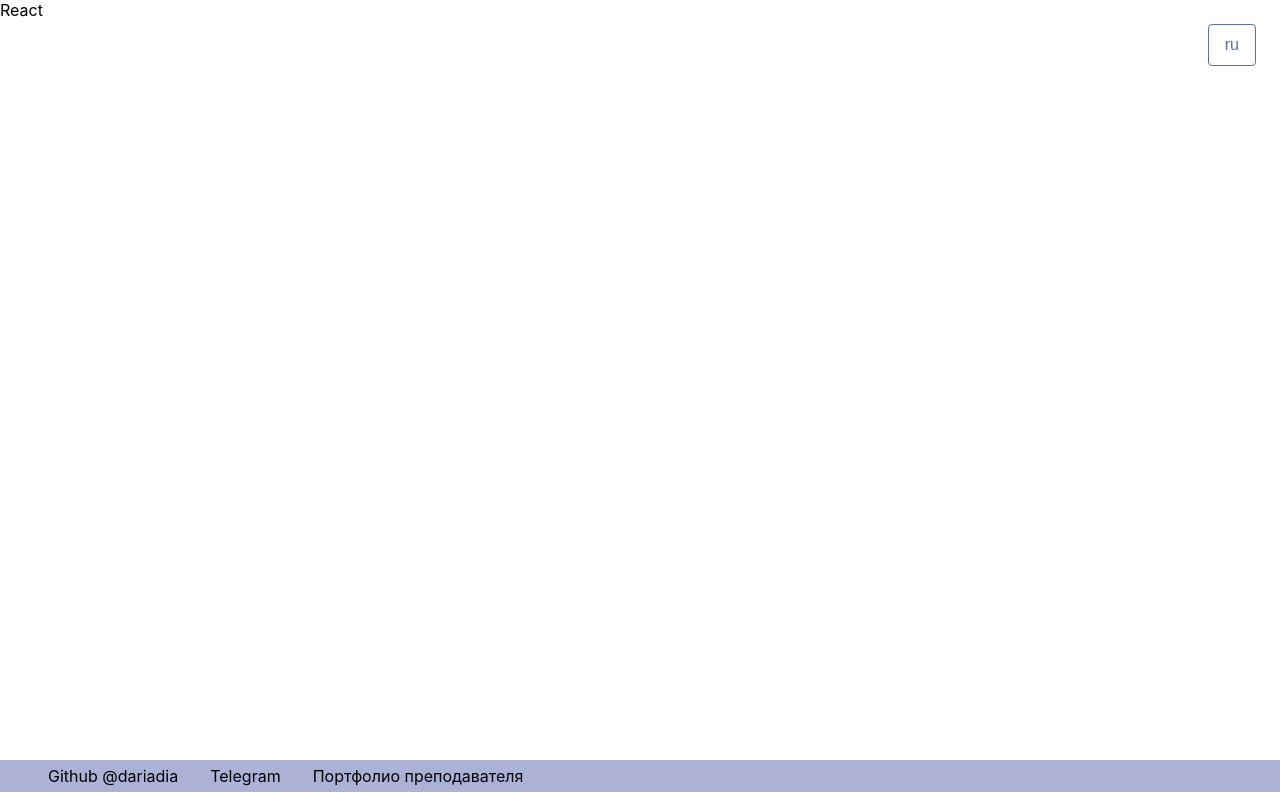
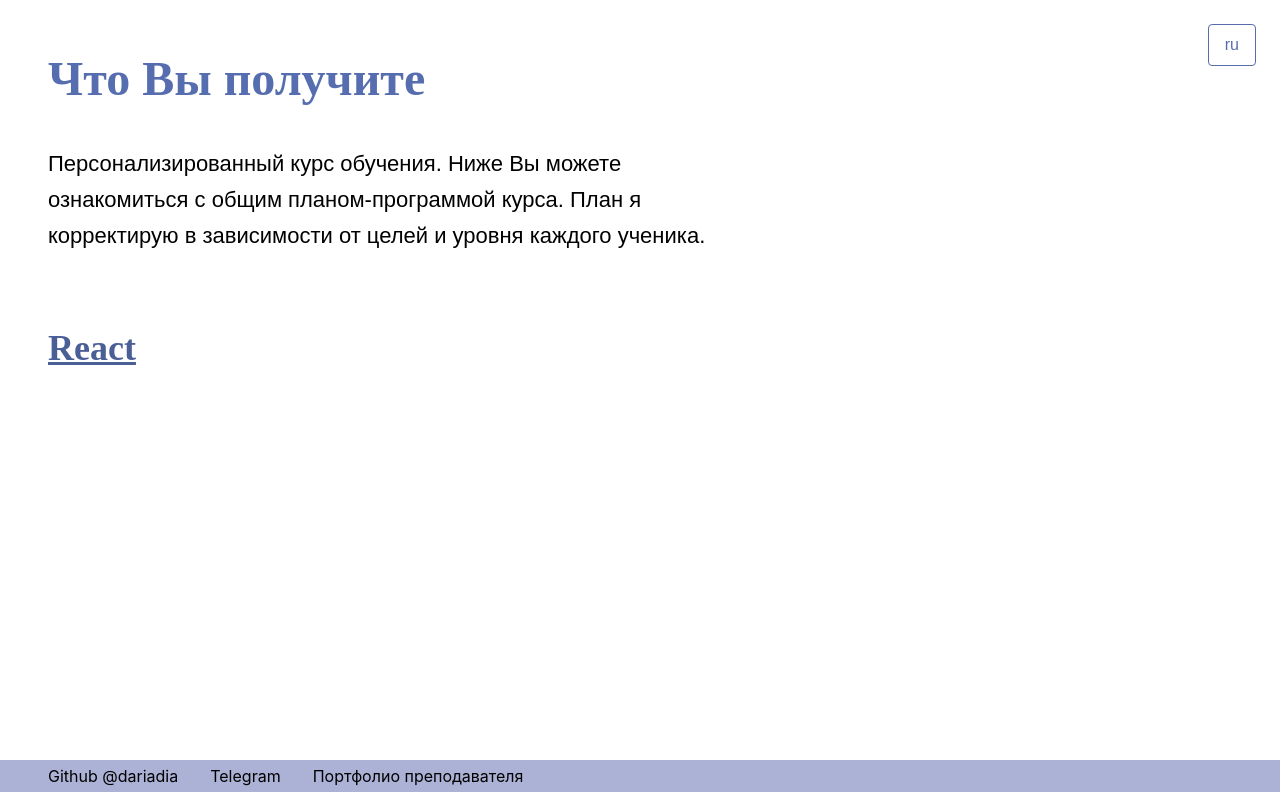
Before and after one commit to dariadia/frontend-courses, a React (Create React App) app: page / in a window 1280 px wide. Built offline with nearby package versions, Linux system fonts and the light colour scheme.

Commit message:
add data

```diff
--- a/src/App.js
+++ b/src/App.js
@@ -22,11 +22,15 @@ function App() {
         <button onClick={changeLanguage}>{i18n.resolvedLanguage}</button>
       </header>
       <main>
+        <section>
+          <h2>{t('what_you_get')}</h2>
+          <p>{t('personalised')}</p>
+        </section>
         {course === 'React' ? <ReactCourse /> : <JsCourse />}
       </main>
       <footer>
-        <a href="https://github.com/dariadia/">Github @dariadia</a>
-        <a href="https://t.me/redheadalert">Telegram</a>
+        <a target="_blank" href="https://github.com/dariadia/" rel="noreferrer">Github @dariadia</a>
+        <a target="_blank" href="https://t.me/redheadalert" rel="noreferrer">Telegram</a>
         <a target="_blank" href={i18n.resolvedLanguage === 'en' ? "https://dariadia-portfolio.vercel.app/":"https://dariadia-portfolio-ru.vercel.app/"} rel="noreferrer">{t('portfolio')}</a>
       </footer>
     </>
@@ -34,11 +38,11 @@ function App() {
 }
 
 const ReactCourse = () => {
-  return (<div>React</div>)
+  return (<section><h3>React</h3></section>)
 }
 
 const JsCourse = () => {
-  return (<div>Js</div>)
+  return (<section><h3>JavaScript</h3></section>)
 }
 
 
--- a/src/i18n.js
+++ b/src/i18n.js
@@ -4,14 +4,19 @@ import { initReactI18next } from "react-i18next";
 const resources = {
   en: {
     translation: {
-      "meta_title": "I want to be a frontend developer!",
+      meta_title: "I want to be a frontend developer!",
       portfolio: "Tutor's portfolio",
+      meta_description: "Daria's React.js & JavaScript learning courses.",
+      personalised: "Personalised mentouring course. Below you can check out the general outline of the course program. I adjust the plan individually depending on the goals and level of each student."
     }
   },
   ru: {
     translation: {
-      "meta_title": "Хочу стать фронтенд-разработчиком!",
-      portfolio: 'Портфолио преподавателя'
+      meta_title: "Хочу стать фронтенд-разработчиком!",
+      portfolio: 'Портфолио преподавателя',
+      meta_description: "Программы обучения React.js и JavaScript от Даши.",
+      what_you_get: "Что Вы получите",
+      personalised: "Персонализированный курс обучения. Ниже Вы можете ознакомиться с общим планом-программой курса. План я корректирую в зависимости от целей и уровня каждого ученика."
     }
   }
 };
--- a/src/index.css
+++ b/src/index.css
@@ -2,7 +2,7 @@
   --main: white;
   --complementary: #ACB1D6;
   --accent: #566eaf;
-  --highlight: #566eaf;
+  --highlight: #4b5f97;
   --text: #030303;
   --accentTint: rgba(130, 148, 196, 0.9);
   --accentDark: rgba(130, 148, 196, 0.6);
@@ -65,3 +65,27 @@ a:hover {
 footer > a {
   margin-right: 32px;
 }
+
+section {
+  padding: 12px 48px 0;
+}
+
+section > h2 {
+  color: var(--accent);
+  font: 48px/54px bold;
+  font-weight: 800;
+}
+
+section > p {
+  max-width: 700px;
+  display: block;
+  font: 22px/36px normal;
+  font-family: Arial, Helvetica, sans-serif;
+}
+
+section > h3 {
+  color: var(--highlight);
+  font: 36px/48px bold;
+  font-weight: 800;
+  text-decoration: underline;
+}
```
